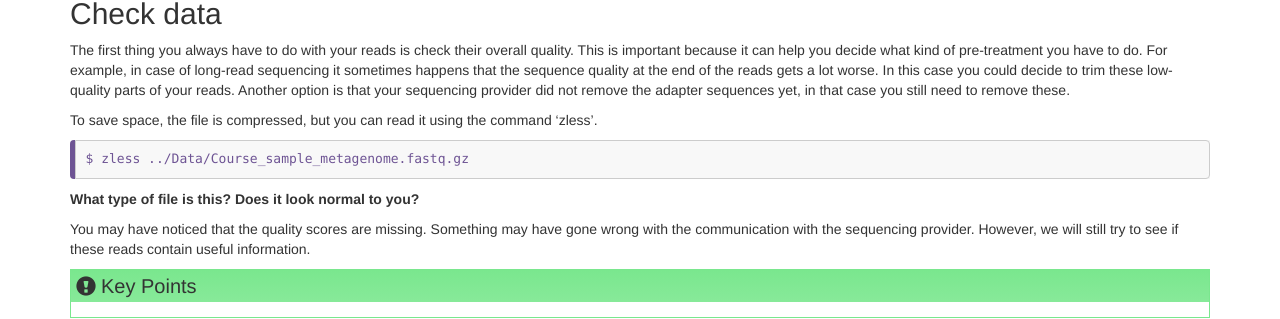
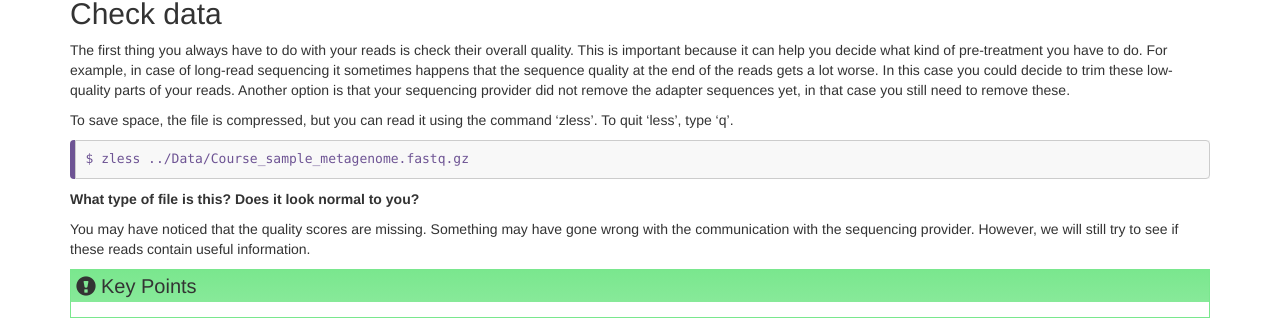
Before and after one commit to TeamMGE/GenomeBioinformaticsCourse, a Jekyll site: the page built from _episodes/11-COOI.md, in a window 1280 px wide. Shown: the part 847-1166 px from the top of the page. Built offline with Jekyll 4.4.1, drawn with Linux system fonts in a browser that asks for light colours.

Commit message:
Update 11-COOI.md

```diff
--- a/_episodes/11-COOI.md
+++ b/_episodes/11-COOI.md
@@ -42,7 +42,7 @@ These commands have generated a basic folder structure for Block1 and COO-I, and
 
 The first thing you always have to do with your reads is check their overall quality. This is important because it can help you decide what kind of pre-treatment you have to do. For example, in case of long-read sequencing it sometimes happens that the sequence quality at the end of the reads gets a lot worse. In this case you could decide to trim these low-quality parts of your reads. Another option is that your sequencing provider did not remove the adapter sequences yet, in that case you still need to remove these.
 
-To save space, the file is compressed, but you can read it using the command ‘zless’.
+To save space, the file is compressed, but you can read it using the command ‘zless’. To quit 'less', type 'q'.
 ~~~
 $ zless ../Data/Course_sample_metagenome.fastq.gz
 ~~~
```
